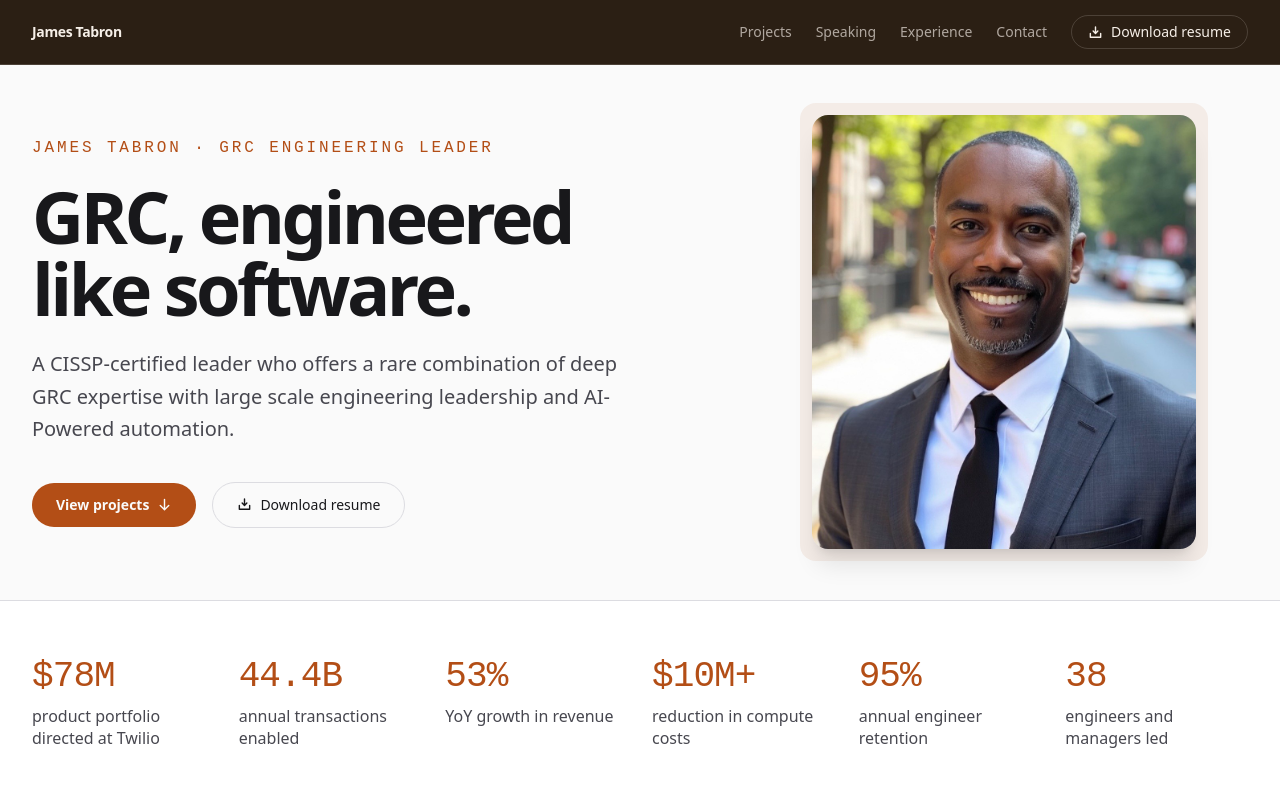
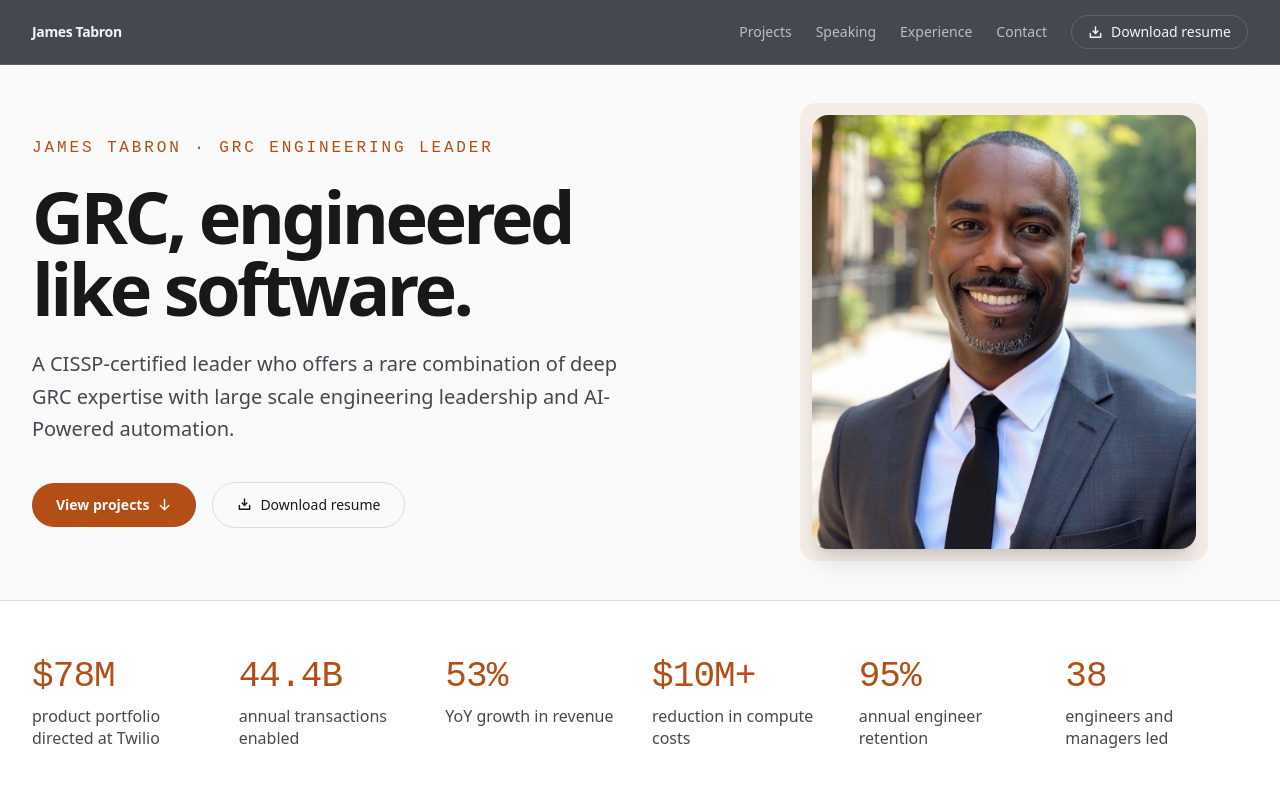
Before and after one commit to jtabron1/jtabron1.github.io, a React (Vite) app: page / in a window 1280 px wide. Shown: the top 800 px of the page. Built offline with nearby package versions, Linux system fonts and the light colour scheme.

Commit message:
Nav bar: cool frosted slate, translucent with blur
Co-Authored-By: Claude Fable 5 <noreply@anthropic.com>
Claude-Session: https://claude.ai/code/session_01WSwXW1Zkd77VjygohqUiFn

```diff
--- a/src/components/Nav.jsx
+++ b/src/components/Nav.jsx
@@ -9,7 +9,7 @@ const links = [
 
 export default function Nav() {
   return (
-    <header className="fixed inset-x-0 top-0 z-40 border-b border-bar-line bg-bar/95 backdrop-blur-md">
+    <header className="fixed inset-x-0 top-0 z-40 border-b border-bar-line bg-bar/80 backdrop-blur-md">
       <nav className="mx-auto flex h-16 max-w-7xl items-center justify-between px-4 sm:px-8">
         <a href="#top" className="text-sm font-semibold tracking-tight text-bar-ink">
           James Tabron
--- a/src/index.css
+++ b/src/index.css
@@ -16,11 +16,11 @@
   --accent: #b34e16; /* 5.2:1 on white, AA for text */
   --accent-soft: rgb(179 78 22 / 0.08);
   --on-accent: #fafafa;
-  /* Nav bar: warm ink, the dark end of the accent family, same in both modes */
-  --bar: #201308;
-  --bar-ink: #f6efe8;
-  --bar-muted: rgb(246 239 232 / 0.66);
-  --bar-line: rgb(246 239 232 / 0.16);
+  /* Nav bar: cool slate, frosted; orange accents pop against it */
+  --bar: #181c24;
+  --bar-ink: #f2f4f7;
+  --bar-muted: rgb(242 244 247 / 0.68);
+  --bar-line: rgb(242 244 247 / 0.15);
   --bar-accent: #e8804a;
   /* Tonal depth scale: sections darken step by step down the page */
   /* Inverted color-block (hero + stats): lighter burnt orange, dark ink */
@@ -45,6 +45,7 @@
     --accent: #e8804a; /* 7:1 on zinc-950 */
     --accent-soft: rgb(232 128 74 / 0.1);
     --on-accent: #09090b;
+    --bar: #232833;
     --block: #d3703c;
     --on-block: #180e05;
     --on-block-muted: #34200f;
```
